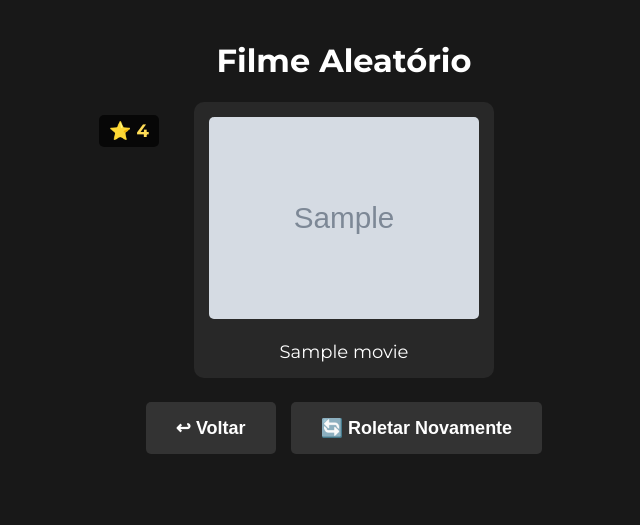
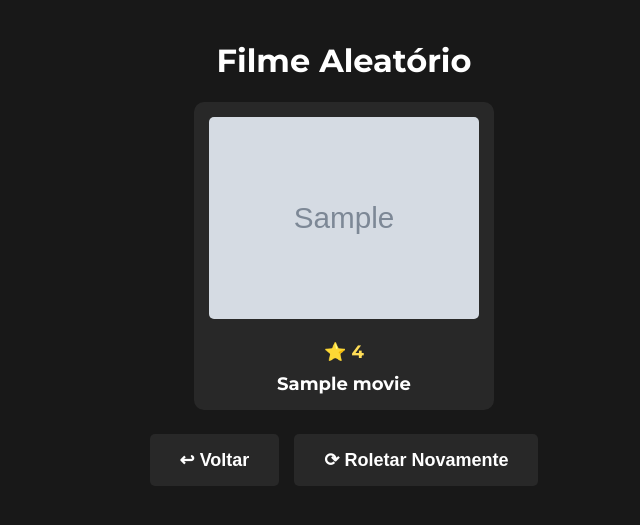
Before and after one commit to murilo-padiola/Padiflix, a Flask app: template templates/random.html in a window 1280 px wide. Shown: the top 525 px of the page, without its empty margins (296-936 px from the left). Run offline with Flask 3, Linux system fonts and the light colour scheme; the template is opened without the code that fills it: most values are stand-ins (such as "Sample title", 1, 10 or a date in 2020); grey boxes marked "Sample" are stand-in pictures; parts of the project's set-up code (start-up, migrations or seed data) failed here and were passed over.

Commit message:
Update random.html

```diff
--- a/templates/random.html
+++ b/templates/random.html
@@ -14,6 +14,44 @@
             padding: 20px;
             margin: 0;
             text-align: center;
+            overflow: hidden;
+        }
+
+        #preloader {
+            position: fixed;
+            top: 0;
+            left: 0;
+            width: 100%;
+            height: 100%;
+            background: #181818;
+            z-index: 1000;
+            display: flex;
+            justify-content: center;
+            align-items: center;
+        }
+
+        .preloader-cover {
+            width: 120px;
+            height: 180px;
+            position: absolute;
+            border-radius: 10px;
+            box-shadow: 0 4px 8px rgba(0, 0, 0, 0.2);
+            opacity: 0;
+            transition: transform 0.8s ease-out, opacity 0.8s ease, width 0.8s ease-out, height 0.8s ease-out;
+            object-fit: cover;
+        }
+
+        .main-content {
+            display: none;
+            opacity: 0;
+            animation: fadeIn 0.5s forwards;
+            animation-delay: 0.5s;
+        }
+
+        @keyframes fadeIn {
+            to {
+                opacity: 1;
+            }
         }
 
         .movie {
@@ -34,10 +72,11 @@
 
         .movie a {
             display: block;
-            padding: 15px;
+            padding: 15px 15px;
             font-size: 18px;
             text-decoration: none;
             color: #ffffff;
+            font-weight: 1000;
             background-color: #282828;
             transition: background-color 0.3s ease;
         }
@@ -47,15 +86,22 @@
         }
 
         .rating {
-            position: absolute;
-            top: 115px;
-            right: 825px;
-            background-color: rgba(0, 0, 0, 0.7);
+            position: relative;
             color: #ffdd57;
             font-size: 18px;
-            padding: 5px 10px;
+            padding-bottom: 10px;
             border-radius: 5px;
-            font-weight: bold;
+            font-weight: 1000;
+            display: inline-block;
+            margin-top: -30px;
+            margin-left: 0px;
+        }
+
+        @media (max-width: 600px) {
+            .rating {
+                font-size: 16px;
+                padding: 4px 8px;
+            }
         }
 
         .button-container {
@@ -68,9 +114,9 @@
         .button {
             padding: 15px 30px;
             font-size: 18px;
-            font-weight: bold;
+            font-weight: 600;
             color: #ffffff;
-            background-color: #333;
+            background-color: #282828;
             border: none;
             border-radius: 5px;
             cursor: pointer;
@@ -82,7 +128,74 @@
             transform: scale(1.05);
         }
     </style>
+</head>
+<body>
+    <div id="preloader"></div>
+
+    <div class="main-content">
+        <h1>Filme Aleatório</h1>
+        <div class="movie">
+            <a href="{{ url_for('play', filename=movie.path) }}" onclick="handlePlay(event)">
+                <img src="{{ movie.cover_art }}" alt="Cover Art">
+                <br>
+                <div class="rating" style="text-align: center;">⭐ {{ movie.rating }}</div>
+                <div style="text-align: center;">{{ movie.name }}</div>
+            </a>
+        </div>
+        <div class="button-container">
+            <button class="button" onclick="window.location.href='/'">↩ Voltar</button>
+            <button class="button" onclick="window.location.reload()">⟳ Roletar Novamente</button>
+        </div>
+    </div>
     <script>
+        const movieList = JSON.parse('{{ movie_list | tojson | safe }}');
+        const selectedMovie = "{{ movie.name }}";
+        const preloader = document.getElementById('preloader');
+        const mainContent = document.querySelector('.main-content');
+
+        function loadPreloader() {
+            const covers = [];
+            const screenWidth = window.innerWidth;
+            const screenHeight = window.innerHeight;
+            const selectedIndex = movieList.findIndex(movie => movie === selectedMovie);
+            const finalCard = document.querySelector('.movie img');
+            const finalRect = finalCard.getBoundingClientRect();
+            movieList.forEach((movie, index) => {
+                const img = new Image();
+                img.src = `/static/covers/${movie}.jpg`;
+                img.className = 'preloader-cover';
+                img.style.opacity = '0';
+                preloader.appendChild(img);
+                covers.push(img);
+                setTimeout(() => {
+                    img.style.opacity = '1';
+                    const angle = (Math.random() * 50) - 25;
+                    const x = (Math.random() * (screenWidth - 120)) - (screenWidth / 2 - 60);
+                    const y = (Math.random() * (screenHeight - 180)) - (screenHeight / 2 - 90);
+                    img.style.transform = `translate(${x}px, ${y}px) rotate(${angle}deg)`;
+                }, index * 50);
+                setTimeout(() => {
+                    if (index === selectedIndex) {
+                        img.style.transition = 'transform 1s ease-out, opacity 1s ease, width 1s ease-out, height 1s ease-out';
+                        img.style.transform = `translate(${finalRect.left}px, ${finalRect.top}px) rotate(0deg)`;
+                        img.style.width = `300px`;
+                        img.style.height = `450px`;
+                        img.style.zIndex = '1001';
+                    } else {
+                        img.style.transition = 'transform 1s ease-out, opacity 1s ease, width 1s ease-out, height 1s ease-out';
+                        img.style.transform = `translate(${screenWidth / 2}px, ${screenHeight / 2}px) rotate(0deg)`;
+                        img.style.width = `0px`;
+                        img.style.height = `0px`;
+                    }
+                }, movieList.length * 50 + 500);
+            });
+            setTimeout(() => {
+                preloader.style.opacity = '0';
+                preloader.style.pointerEvents = 'none';
+                mainContent.style.display = 'block';
+            }, movieList.length * 50 + 1500);
+        }
+
         function handlePlay(event) {
             event.preventDefault();
             const link = event.currentTarget.getAttribute('href');
@@ -94,21 +207,7 @@
                 })
                 .catch(error => console.error('Erro:', error));
         }
+        window.onload = loadPreloader;
     </script>
-</head>
-<body>
-    <h1>Filme Aleatório</h1>
-    <div class="movie">
-        <a href="{{ url_for('play', filename=movie.path) }}" onclick="handlePlay(event)">
-            <img src="{{ movie.cover_art }}" alt="Cover Art">
-            <br>
-            <div class="rating">⭐ {{ movie.rating }}</div>
-            <div>{{ movie.name }}</div>
-        </a>
-    </div>
-    <div class="button-container">
-        <button class="button" onclick="window.location.href='/'">↩ Voltar</button>
-        <button class="button" onclick="window.location.reload()">🔄 Roletar Novamente</button>
-    </div>
 </body>
 </html>
```
